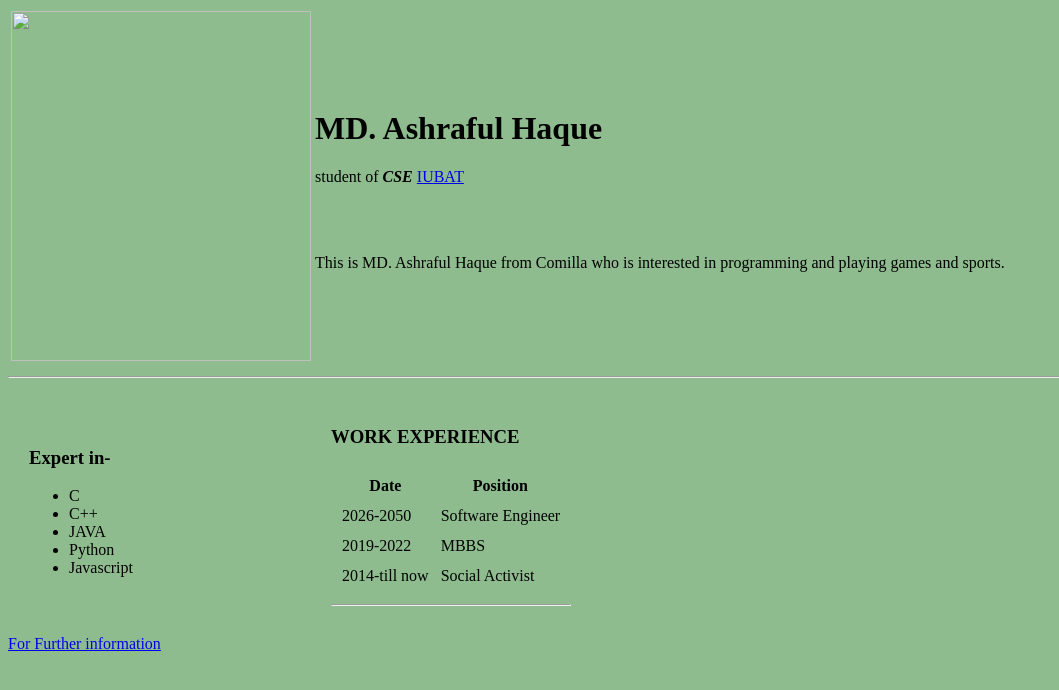
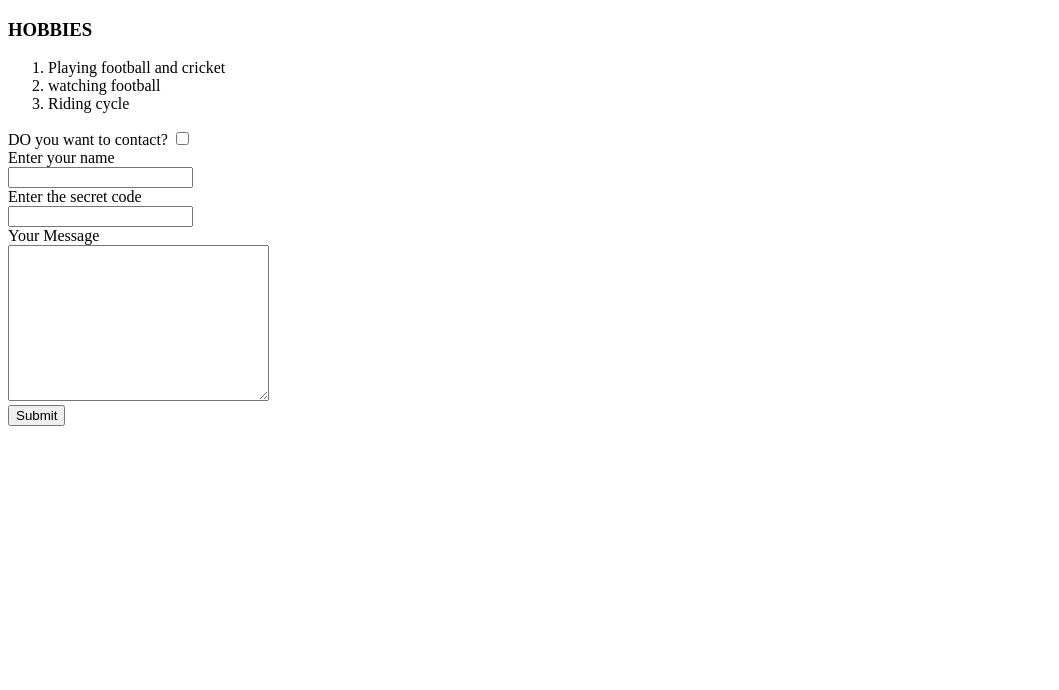
Before and after one commit to Ashraful-21/demoCV, a plain HTML site: page index.html in a window 1280 px wide. Shown: the whole page, without its empty margins (0-1059 px from the left). Drawn offline with Linux system fonts and the light colour scheme.

Commit message:
Add files via upload

```diff
--- a/index.html
+++ b/index.html
@@ -1,87 +1,36 @@
 <!DOCTYPE html>
 <html>
-<head>
-    <title>
-        ashraf's profile
-    </title>
-</head>
-<body style="background-color: darkseagreen;">
-    <table >
-        <tr>
-            <td>
+    <body>
+        <h3>HOBBIES</h3>
+        <ol>
+            <li>Playing football and cricket</li>
+            <li> watching football</li>
+            <li>Riding cycle</li>
+        </ol>
 
- <img src="file:///C:/Users/user/Desktop/north-korean-kim-jong-un-may-2016.jpg" width="300px" height="350px"></td>
-            <td>
+        <form class="" action="mailto:mdhasibkhan901@gmail.com" method="post">
 
-<h1> MD. Ashraful Haque</h1>
-<p> student of <em><strong>CSE</strong></em>  <a href="iubat.org">IUBAT</a></p>
-<br>
-<br>
-<p> This is MD. Ashraful Haque from Comilla
-    who is interested in programming and playing games and sports.</p>
-            </td>
-        </tr>
-    </table>
-<hr>
-<table cellspacing="20">
-    <tr>
-        <td>
-
-        <h3> Expert in-
-        </h3>
-        <!--making unorder list-->
-
-            <ul>
-                <li> C</li>
-                <li> C++</li>
-                <li> JAVA</li>
-                <li> Python</li>
-                 <li> Javascript</li>
-            </ul>
-
-
-        </td>
-        <td> </td><td></td><td></td>  <td> </td><td></td><td></td><td> </td><td></td>
-
-        <td>
-        <h3>
-            WORK EXPERIENCE</h3>
-          <table cellspacing="10" >
-              <tr>
-                  <th>
-                      Date
-                  </th>
-                  <th> Position</th>
-              </tr>
-              <tr>
-                  <td>2026-2050</td>
-                  <td>Software Engineer</td>
-              </tr>
-
-              <tr>
-                  <td> 2019-2022</td>
-                  <td> MBBS</td>
-
-              </tr>
-              <tr>
-                  <td>
-                      2014-till now
-                  </td>
-                  <td> Social Activist</td>
-              </tr>
-          </table>
-        <hr>
-
-        </td>
-</table>
-
-
-  <a href="index.html"> For Further information</a>
+            <label>DO you want to contact?</label>
+            <input type="checkbox"><br>
+            <label>
+                Enter your name
+            </label><br>
+            <input type="text" name="" value=""><br>
+            <lebel>
+                Enter the secret code
+            </lebel><br>
+            <input type="password" name="" value="">
+            <br>
+            <lebel>
+                Your Message
+            </lebel>
+            <br>
+            <textarea name="name" rows="10" cols="30"></textarea><br>
+            <input type="submit" name="">
 
 
 
 
-
-
-</body>
+        </form>
+    </body>
 </html>
```
Also changed, not shown: north-korean-kim-jong-un-may-2016.jpg (added).
